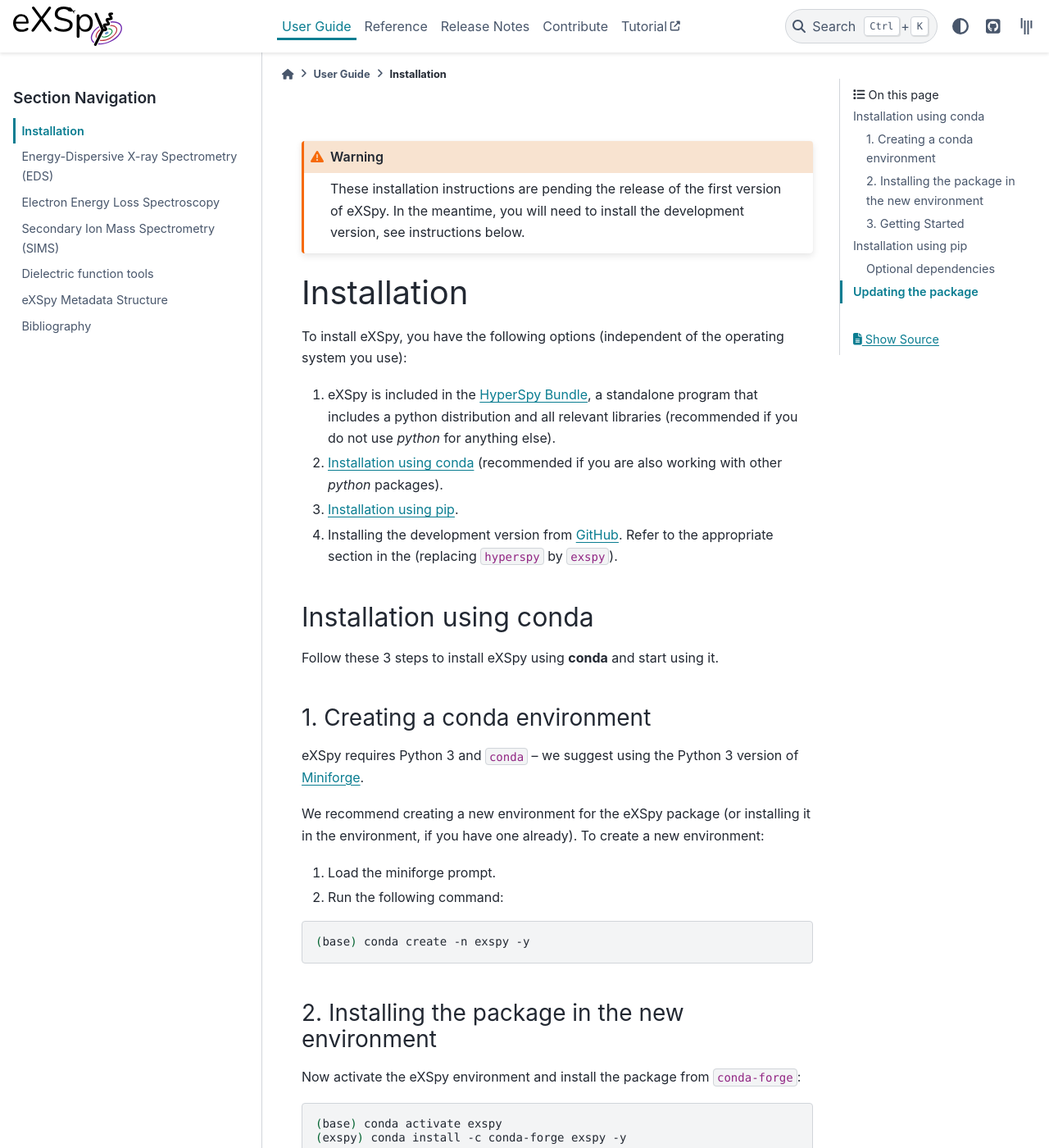
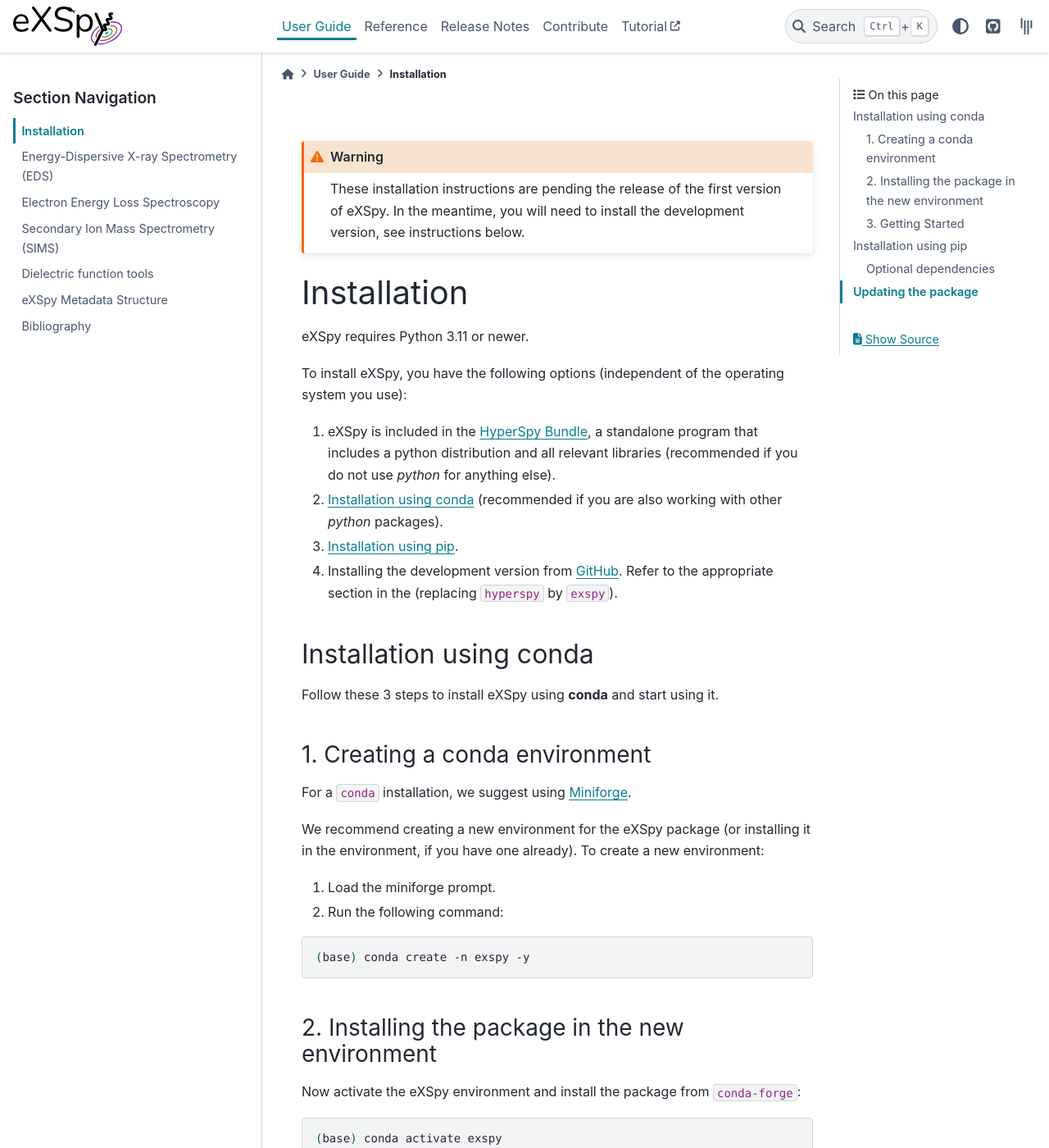
Before and after one commit to hyperspy/exspy, a Sphinx documentation site: the page built from doc/user_guide/install.rst, in a window 1280 px wide and 1400 px high. Shown: the whole window at 82% size. Built offline with Sphinx 7.4.7 and the PyData theme 0.15.4, drawn with Linux system fonts in a browser that asks for light colours; pages that are not in the unit, such as notebooks, are missing from menus; the version number could not be read and is left out.

Commit message:
Drop Python 3.10 and support Python 3.15
Assisted-by: Codex:GPT-6

```diff
--- a/doc/conf.py
+++ b/doc/conf.py
@@ -15,7 +15,7 @@
 # sys.path.insert(0, os.path.abspath('.'))
 
 import os
-from datetime import datetime, timezone
+from datetime import UTC, datetime
 
 import numpydoc
 from packaging.version import Version
@@ -28,7 +28,7 @@ from exspy._misc import _download_GOS_files
 # -- Project information -----------------------------------------------------
 
 project = "eXSpy"
-copyright = f"2023-{datetime.now(timezone.utc).year}, eXSpy Developers"
+copyright = f"2023-{datetime.now(UTC).year}, eXSpy Developers"
 author = "eXSpy Developers"
 
 
--- a/doc/user_guide/install.rst
+++ b/doc/user_guide/install.rst
@@ -8,6 +8,8 @@
 
 Installation
 ************
+
+eXSpy requires Python 3.11 or newer.
 
 To install eXSpy, you have the following options (independent of the operating system you use):
 
@@ -31,8 +33,8 @@ Follow these 3 steps to install eXSpy using **conda** and start using it.
 1. Creating a conda environment
 -------------------------------
 
-eXSpy requires Python 3 and ``conda`` -- we suggest using the Python 3 version
-of `Miniforge <https://conda-forge.org/miniforge/>`_.
+For a ``conda`` installation, we suggest using
+`Miniforge <https://conda-forge.org/miniforge/>`_.
 
 We recommend creating a new environment for the eXSpy package (or installing
 it in the :external+hyperspy:ref:`HyperSpy <anaconda-install>`
--- a/pyproject.toml
+++ b/pyproject.toml
@@ -5,7 +5,7 @@ build-backend = "setuptools.build_meta"
 [project]
 name = "exspy"
 description = "EELS, EDS and SIMS analysis with the HyperSpy framework"
-requires-python = ">=3.10"
+requires-python = ">=3.11"
 readme = "README.md"
 keywords=[
     "python",
@@ -33,11 +33,11 @@ classifiers = [
   "Topic :: Scientific/Engineering",
   "Topic :: Scientific/Engineering :: Physics",
   "Operating System :: OS Independent",
-  "Programming Language :: Python :: 3.10",
   "Programming Language :: Python :: 3.11",
   "Programming Language :: Python :: 3.12",
   "Programming Language :: Python :: 3.13",
   "Programming Language :: Python :: 3.14",
+  "Programming Language :: Python :: 3.15",
 ]
 dependencies = [
   "dask[array]",
```
Also changed, not shown: 1 other file.
